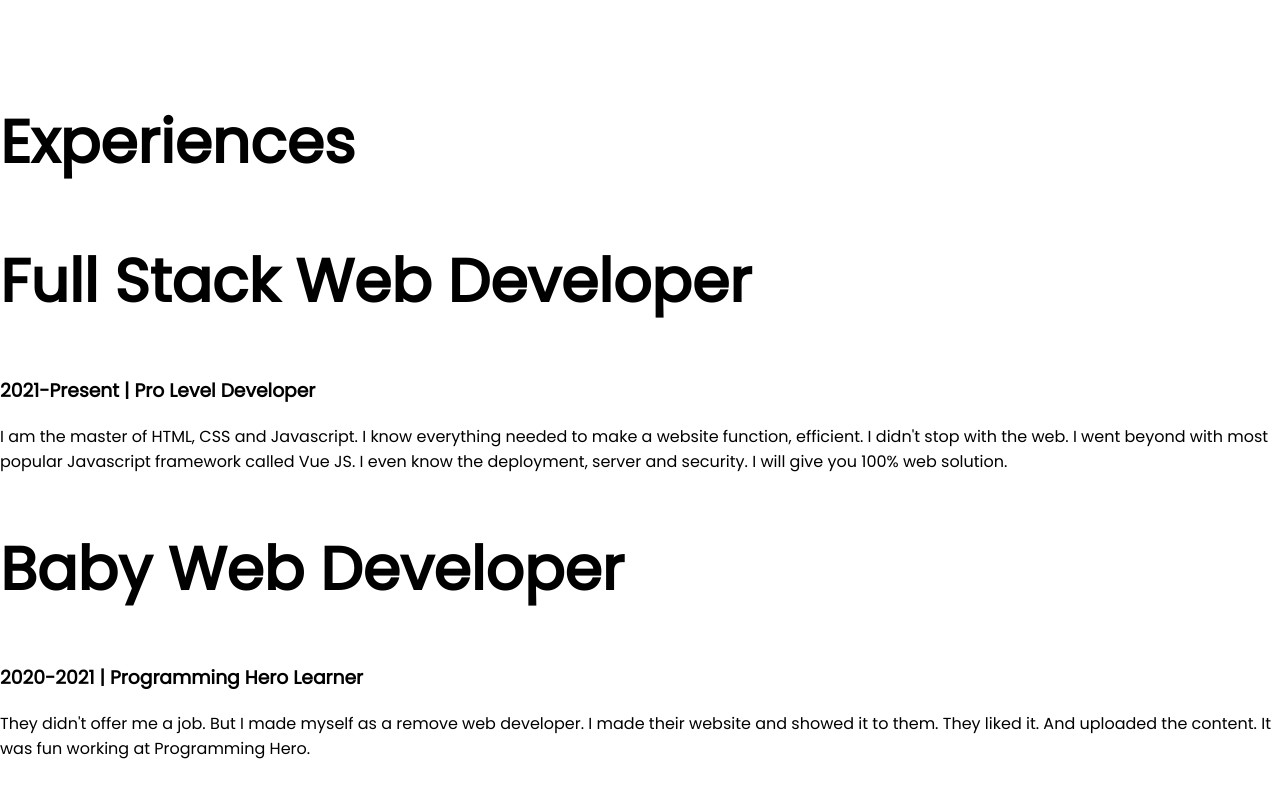
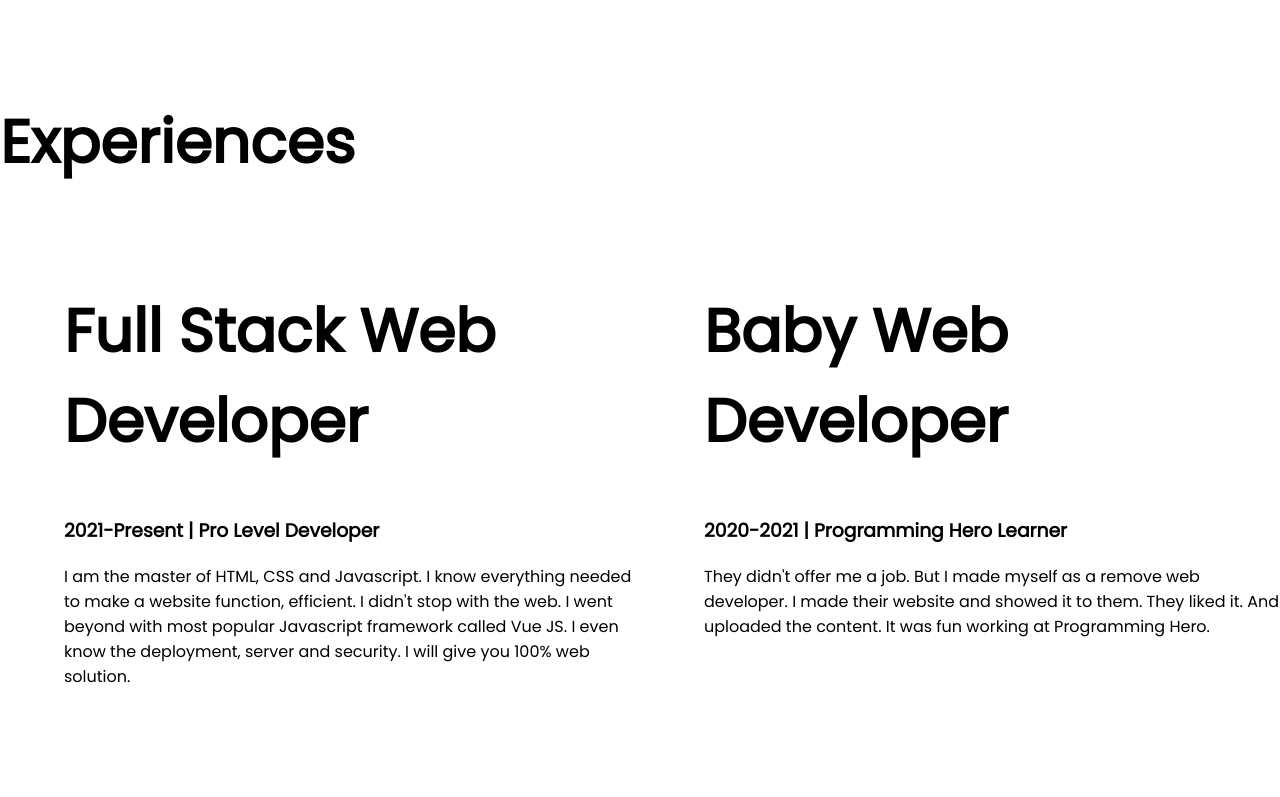
Before and after one commit to Durjoy-dcp/developer-portfolio, a plain HTML site: page index.html in a window 1280 px wide. Shown: the part 1099-1896 px from the top of the page. Drawn offline with Linux system fonts and the light colour scheme.

Commit message:
section 3 flexible added

```diff
--- a/index.html
+++ b/index.html
@@ -64,7 +64,10 @@
     <section>
         <h1>Experiences
         </h1>
-        <div>
+
+        <div class="felxibal-caontainer">
+
+            <div class="half-width">
                 <h1>Full Stack Web Developer</h1>
                 <h3>2021-Present | Pro Level Developer</h3>
                 <p>I am the master of HTML, CSS and Javascript. I know everything needed to make a website function,
@@ -73,7 +76,7 @@
                     JS. I even know the deployment, server and security. I will give you 100% web solution.</p>
 
             </div>
-        <div>
+            <div class="half-width">
 
                 <h1>Baby Web Developer</h1>
                 <h3>2020-2021 | Programming Hero Learner</h3>
@@ -83,6 +86,8 @@
 
 
             </div>
+        </div>
+
     </section>
 
 </body>
```
Lines whose indentation alone changed are shown as unchanged.
